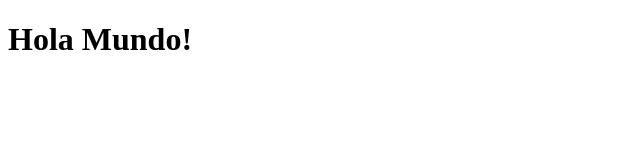
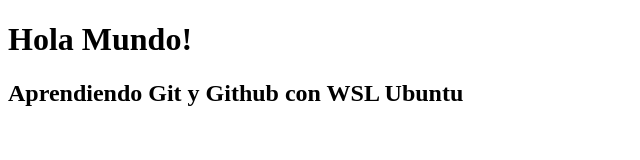
Before and after one commit to Jimmy-Santinez/proyectoPersonal, a plain HTML site: page index.html in a window 1280 px wide. Shown: the whole page, without its empty margins (0-640 px from the left). Drawn offline with Linux system fonts and the light colour scheme.

Commit message:
Segundo Commit

```diff
--- a/index.html
+++ b/index.html
@@ -8,5 +8,6 @@
 </head>
 <body>
     <h1>Hola Mundo!</h1>
+    <h2>Aprendiendo Git y Github con WSL Ubuntu</h2>
 </body>
 </html>
```
